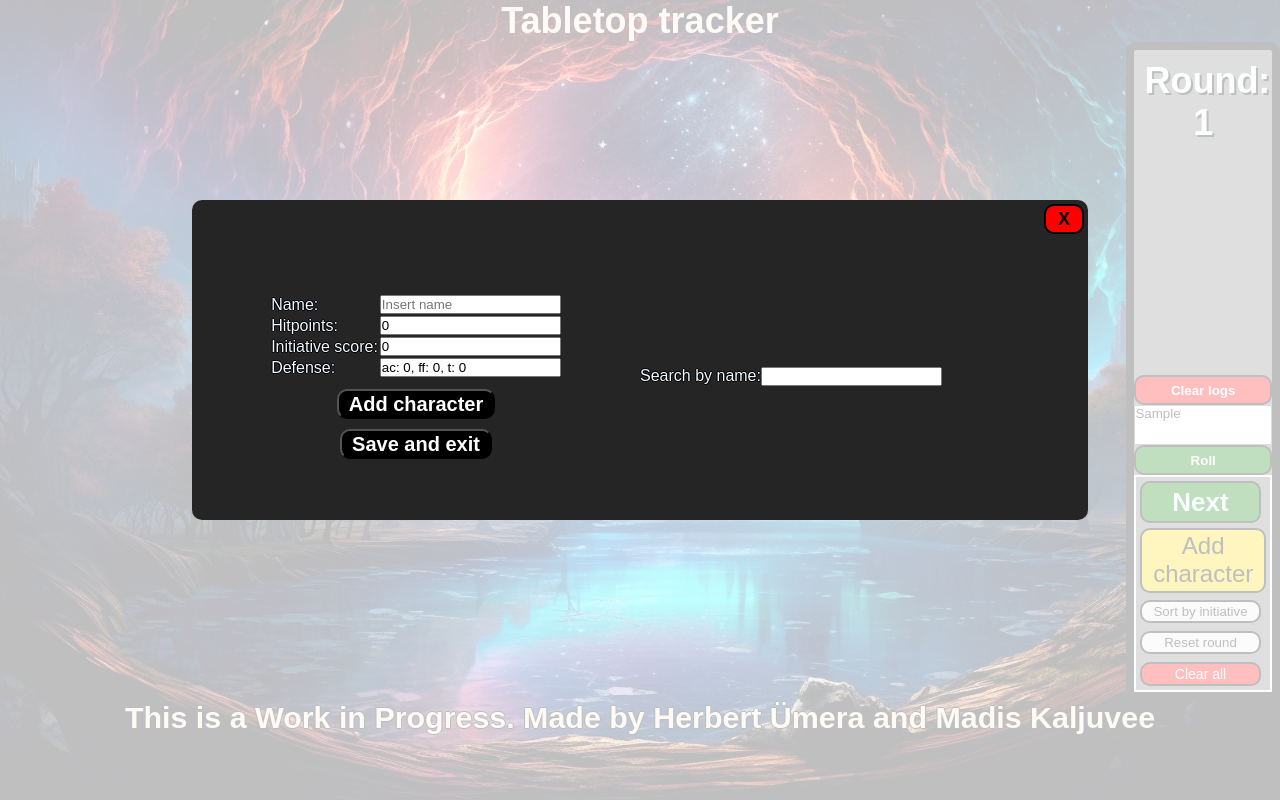
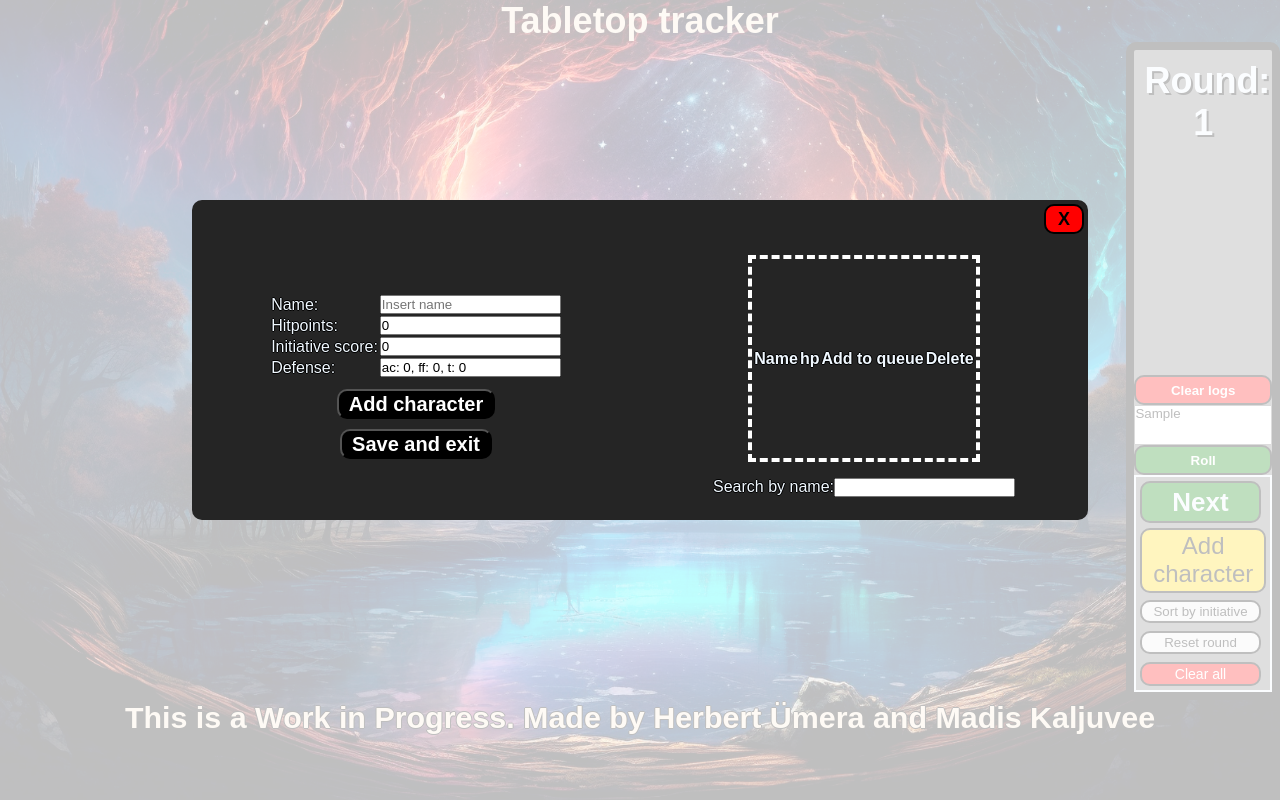
Before and after one commit to PlatypusIV/tabletop_initiative_tracker, a React (Vite) app: page / in a window 1280 px wide. Both pictures are taken after typing "Sample" into the empty fields and a click on the button "Add character". Built offline with nearby package versions, Linux system fonts and the light colour scheme.

Commit message:
added initial rough table

```diff
--- a/src/App.tsx
+++ b/src/App.tsx
@@ -7,7 +7,7 @@ import InitiativeList from './components/InitiativeList/InitiativeList';
 import RoundCounter from './components/RoundCounter/RoundCounter';
 import { Character, Effect } from './utils/interface';
 import CharacterEditModal from './components/CharacterEditModal/CharacterEditModal';
-import { getAllSavedCharactersFromStorage, getCharactersFromStorage, getCurrentCharacterNumberFromStorage, remapCharacterPositions, setCharactersToStorage, setCurrentCharacterNumberToStorage, setSavedCharacterToStorage } from './utils/utility';
+import { getCharactersFromStorage, getCurrentCharacterNumberFromStorage, remapCharacterPositions, setCharactersToStorage, setCurrentCharacterNumberToStorage } from './utils/utility';
 import DiceRollsContainer from './components/DiceRollsContainer/DiceRollsContainer';
 import WarningPrompt from './components/WarningPrompt/WarningPrompt';
 import Loader from './components/Loader/Loader';
@@ -15,8 +15,7 @@ import { useDispatch, useSelector } from 'react-redux';
 import { RootState,
   clearInitiativeQueueStore,
   editInitiativeQueue,
-  editSelectedCharacter,
-  setSavedCharacterCollection
+  editSelectedCharacter
  } from './state/store';
 
 
@@ -24,7 +23,6 @@ export default function App(): JSX.Element {
   const dispatch = useDispatch();
   const storeInitiativeQueue = useSelector((state: RootState)=> state.initiativeQueue.initiativeQueue);
   const storeCharacterBeingEdited = useSelector((state: RootState)=>state.characterBeingEdited.characterBeingEdited);
-  const savedCharacterCollection = useSelector((state: RootState) => state.savedCharactersCollection.savedCharactersCollection);
   const [currentRoundNumber, setCurrentRoundNumber] = useState<number>(1);
   const [currentCharacterNumber, setCurrentCharacterNumber] = useState<number>(0);
   const [isCharacterEditModalOpen, setIsCharacterEditModalOpen] = useState<boolean>(false);
@@ -45,11 +43,6 @@ export default function App(): JSX.Element {
     if(temp){
       setCurrentCharacterNumber(temp);
     }
-    // if(!savedCharacterCollection.length){
-    //   dispatch(setSavedCharacterCollection(getAllSavedCharactersFromStorage()));
-    // }
-
-
   },[]);
 
   useEffect(()=>{
--- a/src/components/CharacterEditModal/CharacterEditModal.css
+++ b/src/components/CharacterEditModal/CharacterEditModal.css
@@ -48,7 +48,7 @@
 }
 
 .characterEditContentContainer {
-  width: 100%;
+  width: 50%;
   height: 90%;
   bottom: 0;
   display: flex;
@@ -70,7 +70,32 @@
 }
 
 .characterLoadContainer {
-  width: 100%;
+  width: 50%;
+  height: 90%;
+  bottom: 0;
+  display: flex;
+  flex-direction: column;
+  justify-content: center;
+  align-items: center;
+}
+
+.characterLoadContainer div {
+  margin-top: 8px;
+  margin-bottom: 8px;
+}
+
+.savedCharacteTableContainer {
+  max-height: 80%;
+  min-height: 80%;
+}
+
+.savedCharacterTable {
+  border: white dashed 4px;
+  height: 100%;
+  overflow-y: scroll;
+}
+
+.searchSavedCharacterDiv {
 }
 
 @media only screen and (max-width: 600px) {
--- a/src/components/CharacterEditModal/CharacterEditModal.tsx
+++ b/src/components/CharacterEditModal/CharacterEditModal.tsx
@@ -1,9 +1,10 @@
-import { useState } from 'react';
+import { useEffect, useState } from 'react';
 import './CharacterEditModal.css';
 import { Character } from '../../utils/interface';
 import Modal from 'react-modal';
 import { useDispatch, useSelector } from 'react-redux';
-import { RootState, clearCharacterEdit } from '../../state/store';
+import { RootState, clearCharacterEdit, setSavedCharacterCollection } from '../../state/store';
+import { getAllSavedCharactersFromStorage } from '../../utils/utility';
 
 interface Props {
     isOpen: boolean;
@@ -21,6 +22,10 @@ export default function CharacterEditModal(props: Props) {
   const [hitpoints,setHitpoints] = useState(0);
   const [initiativeScore,setInitiativeScore] = useState(0);
   const [defense,setDefense] = useState<string>('ac: 0, ff: 0, t: 0');
+
+  useEffect(()=>{
+    dispatch(setSavedCharacterCollection(getAllSavedCharactersFromStorage()));
+  },[]);
 
   function onHitpointChange(newHitpoints:string){
     if(isNaN(parseInt(newHitpoints)))return;
@@ -73,7 +78,14 @@ export default function CharacterEditModal(props: Props) {
   }
 
   function renderSavedCharacterTable(){
-    console.log("Tuna");
+    return savedCharacterCollection.map(chara=>
+    <tr>
+      <td><p>{chara.name}</p></td>
+      <td><p>Hp: {chara.hitpoints || 0}</p></td>
+      <td><button>Add</button></td>
+      <td><button>X</button></td>
+    </tr>
+      );
   }
 
   return (
@@ -116,12 +128,17 @@ export default function CharacterEditModal(props: Props) {
       </div>
 
       <div className='characterLoadContainer'>
+        <div className='savedCharacteTableContainer'>
+          <table className='savedCharacterTable'>
+            <tbody>
+              <tr><th>Name</th><th>hp</th><th>Add to queue</th><th>Delete</th></tr>
+              {renderSavedCharacterTable()}
+            </tbody>
+          </table>
+        </div>
+        <div className='searchSavedCharacterDiv'>
           <label htmlFor="savedCharacterSearch">Search by name:</label>
           <input type="text" id="savedCharacterSearch" onChange={(e)=>onSearchSavedCharacterInputChange(e.target.value)}></input>
-          <div className='savedCharacteTableContainer'>
-          <table className='savedCharacterTable'>
-              {}
-          </table>
         </div>
       </div>
       </div>
```
